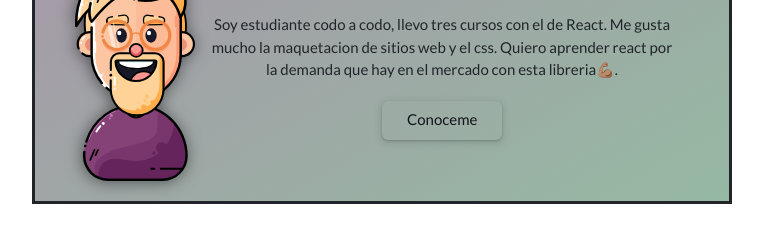
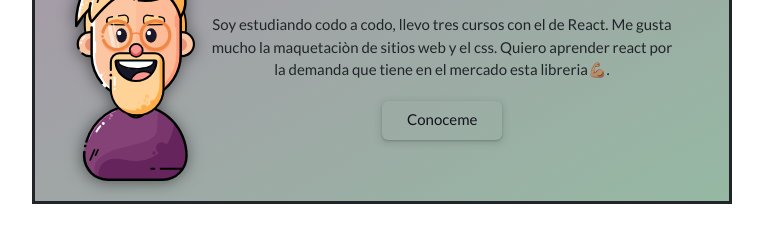
Before and after one commit to ChrisBarrio/card-profile-codo-a-codo, a plain HTML site: page index.html in a window 1280 px wide. Shown: the part 352-594 px from the top of the page, without its empty margins (258-1021 px from the left). Drawn offline with nearby package versions, Linux system fonts and the light colour scheme.

Commit message:
commit ''

```diff
--- a/index.html
+++ b/index.html
@@ -59,8 +59,8 @@
           <div class="d-flex flex-column text-start fs-6 px-4">
             <p class="titulo h3 text-center">Christian Barrionuevo</p>
             <p class="parrafo">
-              Soy estudiante codo a codo, llevo tres cursos con el de React. Me
-              gusta mucho la maquetacion de sitios web y el css. Quiero aprender react por la demanda que hay en el mercado con esta libreria💪🏽.
+              Soy estudiando codo a codo, llevo tres cursos con el de React. Me
+              gusta mucho la maquetaciòn de sitios web y el css. Quiero aprender react por la demanda que tiene en el mercado esta libreria💪🏽.
             </p>
             <div class="d-flex justify-content-center">
                 <a class='btn-enlace button' href="https://chb-web-developer.netlify.app/" target="_blank">Conoceme</a>
```
